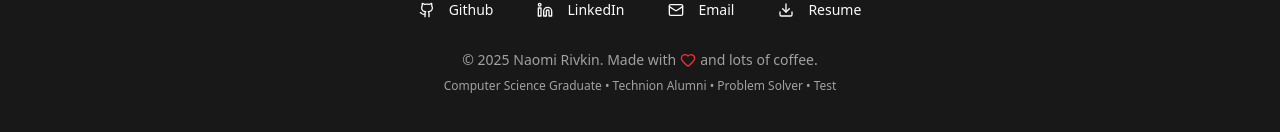
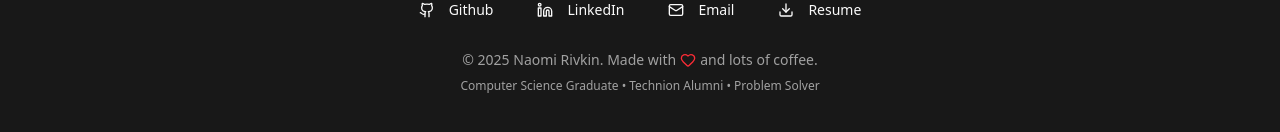
Before and after one commit to NaomiRiv/naomi-portfolio, a React (Vite) app: page / in a window 1280 px wide. Shown: the part 5513-5645 px from the top of the page. Built offline with nearby package versions, Linux system fonts and the light colour scheme.

Commit message:
Remove test from footer

```diff
--- a/src/components/layout/footer.tsx
+++ b/src/components/layout/footer.tsx
@@ -29,8 +29,7 @@ export function Footer() {
               <span>and lots of coffee.</span>
             </div>
             <p className="text-xs text-muted-foreground">
-              Computer Science Graduate • Technion Alumni • Problem Solver •
-              Test
+              Computer Science Graduate • Technion Alumni • Problem Solver
             </p>
           </div>
         </div>
```
